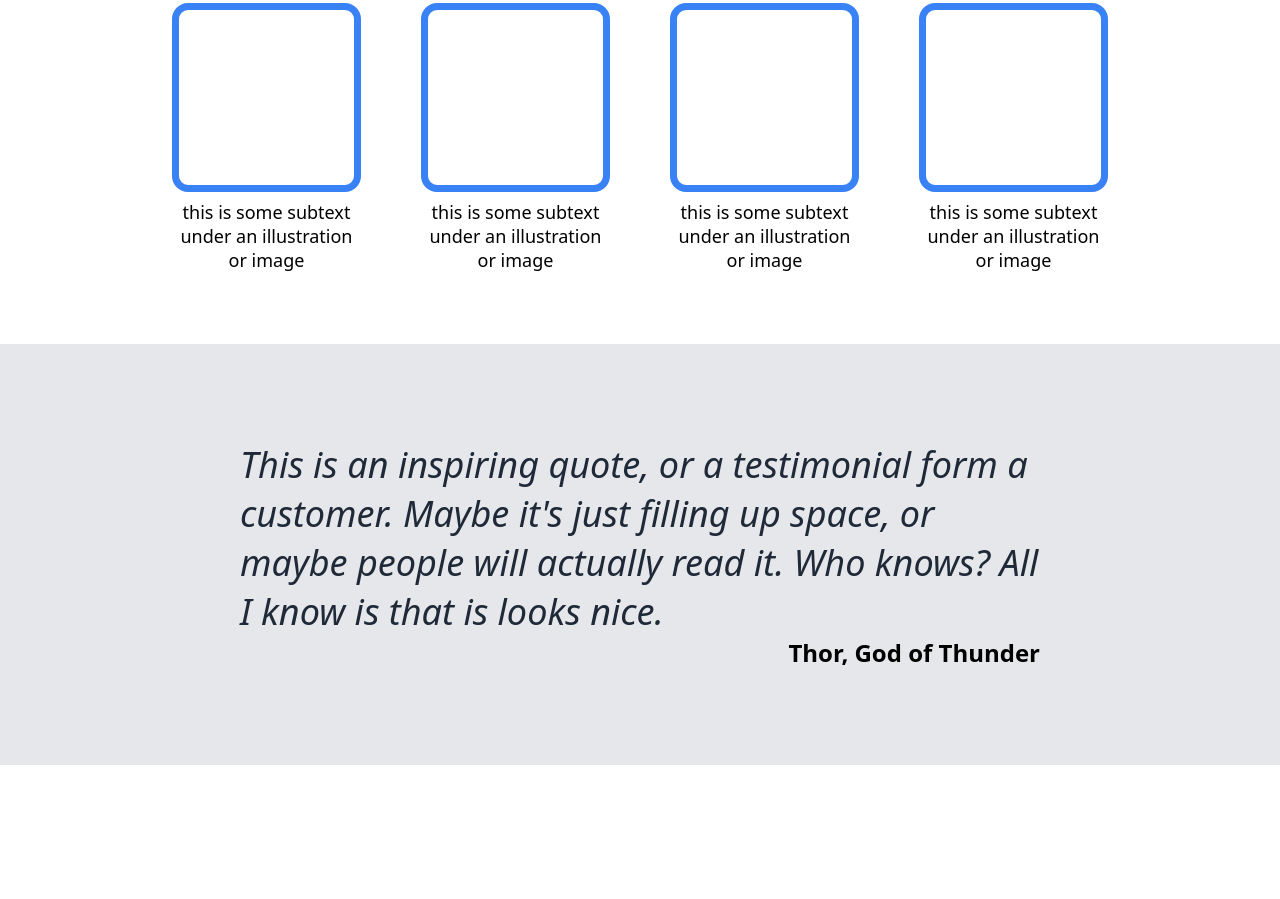
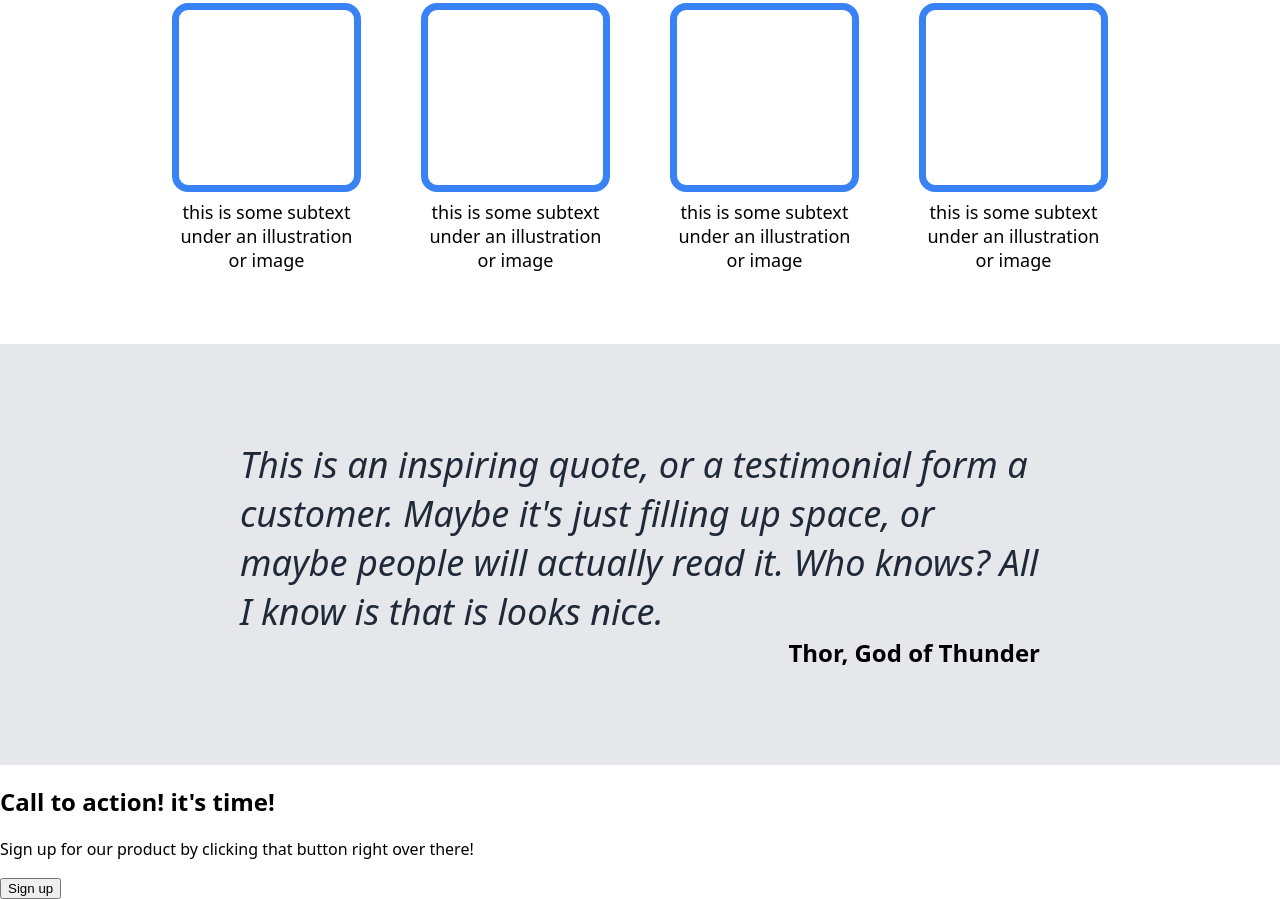
Before and after one commit to turik777/landing-page, a plain HTML site: page index.html in a window 1280 px wide. Shown: the part 646-1545 px from the top of the page. Before the commit the page ends 1411 px from the top, so only its background shows below. Drawn offline with Linux system fonts and the light colour scheme.

Commit message:
Add sign up section

```diff
--- a/index.html
+++ b/index.html
@@ -65,5 +65,17 @@
         </div>
     </div>
 
+    <div class="sign-up">
+        <div class="container">
+            <div class="sign-up-block">
+                <div class="text">
+                    <h2>Call to action! it's time!</h2>
+                    <p>Sign up for our product by clicking that button right over there!</p>
+                </div>
+                <button>Sign up</button>
+            </div>
+        </div>
+    </div>
+
 </body>
 </html>
```
